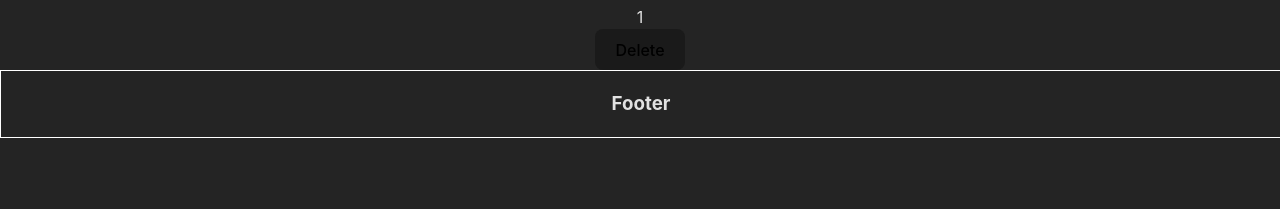
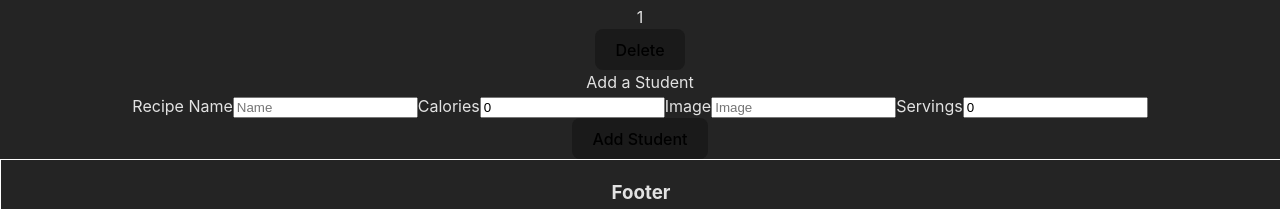
Before and after one commit to krilleyeah/recipe-app, a React (Vite) app: page / in a window 1280 px wide. Shown: the part 5246-5455 px from the top of the page. Before the commit the page ends 5384 px from the top, so only its background shows below. Built offline with nearby package versions, Linux system fonts and the light colour scheme.

Commit message:
form page creation

```diff
--- a/src/components/DashboardPage.jsx
+++ b/src/components/DashboardPage.jsx
@@ -1,6 +1,7 @@
 import recipesList from "../assets/recipes.json";
 import { useState } from "react";
 import ListItem from "./ListItem";
+import FormPage from "./FormPage";
 
 function DashboardPage() {
   const [recipes, setRecipes] = useState(recipesList);
@@ -12,6 +13,12 @@ function DashboardPage() {
     setRecipes(newList);
   }
 
+  function addRecipe(recipe){
+    const newList = [recipe, ...recipes];
+
+    setRecipes(newList);
+  }
+
   return (
     <div id="content">
       {recipes.map((recipe) => {
@@ -20,7 +27,8 @@ function DashboardPage() {
             <ListItem card={recipe} callFunction={deleteRecipe} />
           </div>
         );
-      })}
+      } )}
+      <FormPage callFunction={addRecipe} />
     </div>
   );
 }
--- /dev/null
+++ b/src/components/FormPage.jsx
@@ -0,0 +1,64 @@
+import { useState } from "react";
+
+function FormPage(props) {
+
+  const [recipeName, setRecipeName] = useState("");
+
+  const [calories, setCalories] = useState(0);
+
+  const [image, setImage] = useState("");
+
+  const [servings, setServings] = useState(0);
+
+
+  const handleSubmit = (e) => {
+    e.preventDefault();
+
+    const recipeObj = {
+      id: recipeName,
+      name: recipeName,
+      calories: calories,
+      image: image,
+      servings: servings
+    }
+
+    props.callFunction(recipeObj);
+
+  }
+  return (
+    <form onSubmit={handleSubmit}>
+      <span>Add a Student</span>
+      <div>
+        <label>
+          Recipe Name
+          <input name="recipeName" type="text" placeholder="Name" value={recipeName}
+            onChange={(e) => { setRecipeName(e.target.value) }} />
+        </label>
+
+        <label>
+          Calories
+          <input name="calories" type="number" placeholder="Calories" value={calories}
+            onChange={(e) => { setCalories(e.target.value) }} />
+        </label>
+
+        <label>
+          Image
+          <input name="image" type="url" placeholder="Image" value={image}
+            onChange={(e) => { setImage(e.target.value) }} />
+        </label>
+
+        <label>
+          Servings
+          <input name="servings" type="number" placeholder="Servings" value={servings}
+            onChange={(e) => { setServings(e.target.value) }} />
+        </label>
+      </div>
+      <div>
+        <button type="submit">Add Student</button>
+      </div>
+    </form>
+
+  );
+};
+
+export default FormPage;
```
